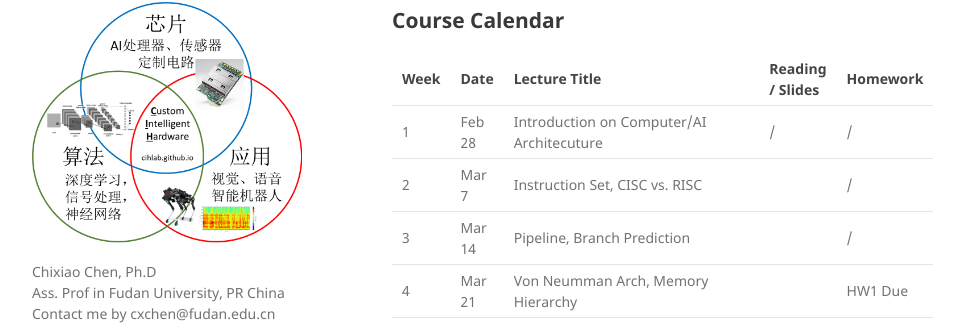
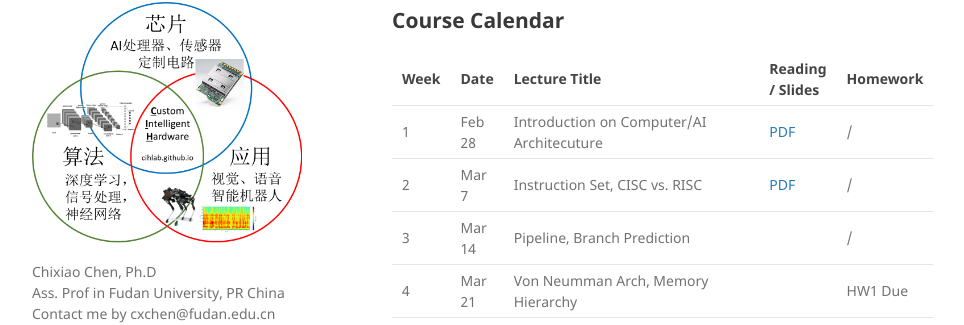
Before and after one commit to cihlab/cihlab.github.io, a Jekyll site: the page built from course/ai19.md, in a window 1280 px wide and 900 px high, scrolled down 312 px. Shown: the part 138-463 px from the top of the window, without its empty margins (178-1142 px from the left). Built offline with Jekyll 4.4.1, drawn with Linux system fonts in a browser that asks for light colours; our own code applies the rules of GitHub Pages for plain Markdown files.

Commit message:
Update ai19.md

```diff
--- a/course/ai19.md
+++ b/course/ai19.md
@@ -22,8 +22,8 @@ Score: Homework Assignement (15% x 4)+ Final Project (40%)
 
  Week | Date | Lecture Title | Reading / Slides | Homework|
  ---- |  ---- |-----|-----|----|
-1| Feb 28 | Introduction on Computer/AI Architecuture | / | / |
-2| Mar  7 | Instruction Set, CISC vs. RISC|  | / |
+1| Feb 28 | Introduction on Computer/AI Architecuture | [PDF](./calec1.pdf) | / |
+2| Mar  7 | Instruction Set, CISC vs. RISC| [PDF](./calec2.pdf)  | / |
 3| Mar 14 | Pipeline, Branch Prediction | | / |
 4| Mar 21 | Von Neumman Arch, Memory Hierarchy|  | HW1 Due|
 5| Mar 28 | Accelerator and Co-processor |  | / |
```
